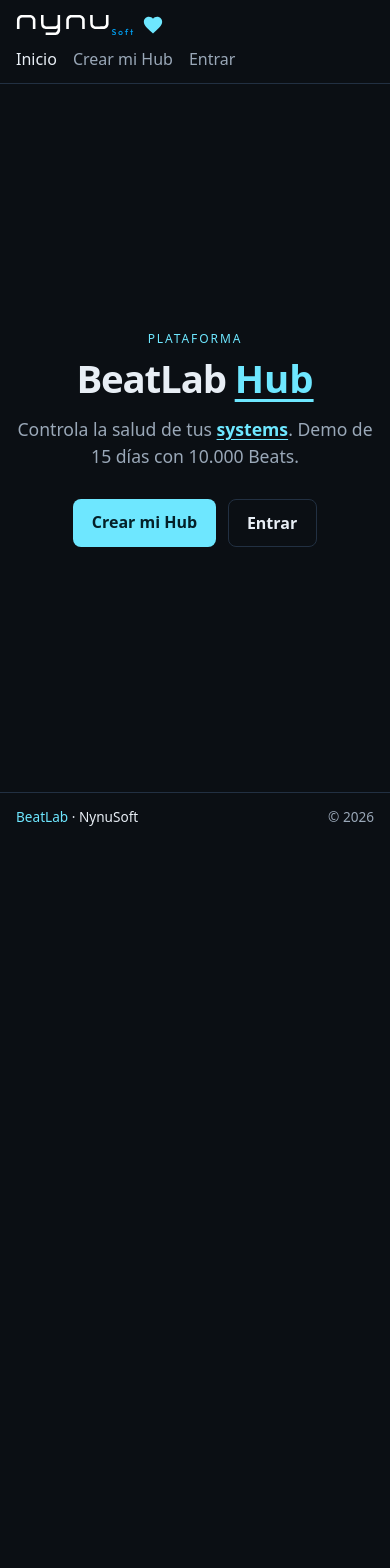
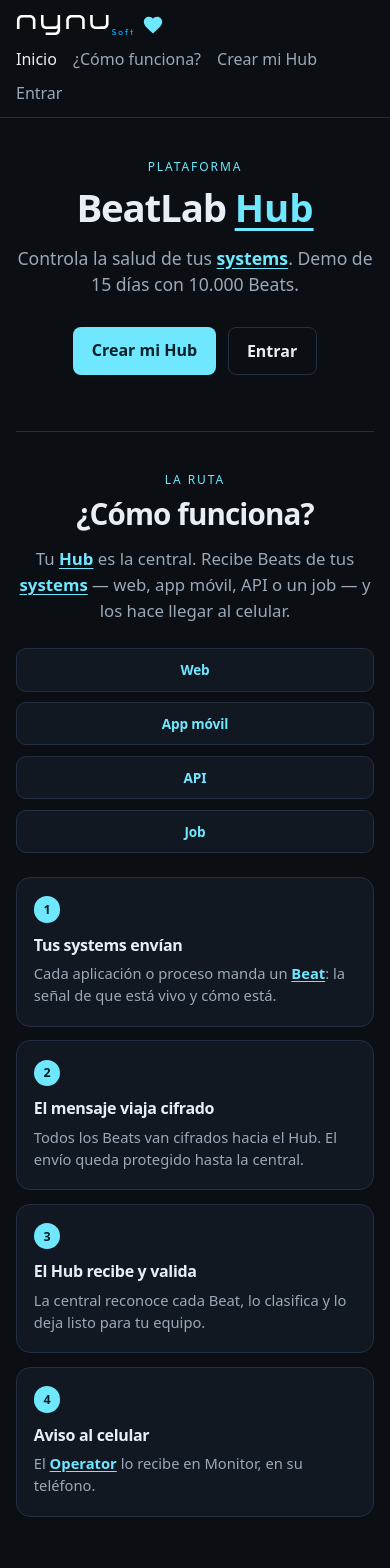
Before and after one commit to asuarezv/beatlab, a React (Vite) app in the folder frontend/: page / in a window 390 px wide. Shown: the top 1568 px of the page. Before the commit the page ends 844 px from the top, so only its background shows below. Built offline with nearby package versions, Linux system fonts and the light colour scheme; no server answers.

Commit message:
Add a public How it works path from Systems to the phone.
Co-authored-by: Cursor <cursoragent@cursor.com>

```diff
--- a/frontend/src/components/PublicShell.jsx
+++ b/frontend/src/components/PublicShell.jsx
@@ -1,4 +1,4 @@
-import { Link, NavLink, Outlet } from "react-router-dom";
+import { Link, NavLink, Outlet, useLocation } from "react-router-dom";
 
 function HeartbeatIcon() {
   return (
@@ -14,6 +14,36 @@ function HeartbeatIcon() {
         d="M12 21.35l-1.45-1.32C5.4 15.36 2 12.28 2 8.5 2 5.42 4.42 3 7.5 3c1.74 0 3.41.81 4.5 2.09C13.09 3.81 14.76 3 16.5 3 19.58 3 22 5.42 22 8.5c0 3.78-3.4 6.86-8.55 11.54L12 21.35z"
       />
     </svg>
+  );
+}
+
+function scrollToComoFunciona() {
+  const section = document.getElementById("como-funciona");
+  if (!section) return;
+  section.focus({ preventScroll: true });
+  const reduce = window.matchMedia("(prefers-reduced-motion: reduce)").matches;
+  section.scrollIntoView({
+    behavior: reduce ? "auto" : "smooth",
+    block: "start",
+  });
+}
+
+function ComoFuncionaLink() {
+  const { pathname } = useLocation();
+
+  function handleClick(event) {
+    if (pathname !== "/") return;
+    event.preventDefault();
+    if (window.location.hash !== "#como-funciona") {
+      window.history.pushState(null, "", "/#como-funciona");
+    }
+    scrollToComoFunciona();
+  }
+
+  return (
+    <Link to="/#como-funciona" onClick={handleClick}>
+      ¿Cómo funciona?
+    </Link>
   );
 }
 
@@ -37,6 +67,7 @@ export default function PublicShell({ children }) {
             <NavLink to="/" end>
               Inicio
             </NavLink>
+            <ComoFuncionaLink />
             <NavLink to="/registro">Crear mi Hub</NavLink>
             <NavLink to="/entrar">Entrar</NavLink>
           </nav>
--- a/frontend/src/hub.css
+++ b/frontend/src/hub.css
@@ -12,6 +12,10 @@
 
 * {
   box-sizing: border-box;
+}
+
+html {
+  scroll-behavior: smooth;
 }
 
 html,
@@ -162,6 +166,12 @@ select {
   width: min(100% - 2rem, 960px);
   margin: 0 auto;
   padding: 2rem 0;
+}
+
+.public-shell-body:has(.landing) {
+  align-items: flex-start;
+  padding-top: 2.5rem;
+  padding-bottom: 3.5rem;
 }
 
 .public-footer {
@@ -394,7 +404,12 @@ input.invalid {
 
 .landing {
   text-align: center;
+  width: 100%;
+}
+
+.landing-hero {
   width: min(100%, 34rem);
+  margin: 0 auto;
 }
 
 .heartbeat {
@@ -424,6 +439,10 @@ input.invalid {
 }
 
 @media (prefers-reduced-motion: reduce) {
+  html {
+    scroll-behavior: auto;
+  }
+
   .heartbeat {
     animation: none;
   }
@@ -466,6 +485,111 @@ input.invalid {
 
 .landing-ghost:hover {
   border-color: var(--accent);
+}
+
+.landing-how {
+  margin-top: 3.5rem;
+  padding-top: 2.4rem;
+  border-top: 1px solid var(--line);
+  scroll-margin-top: 1.25rem;
+}
+
+.landing-how:focus {
+  outline: none;
+}
+
+.landing-how:focus-visible {
+  outline: 2px solid var(--accent);
+  outline-offset: 6px;
+  border-radius: 8px;
+}
+
+.landing-how h2 {
+  font-size: 1.85rem;
+}
+
+.landing-how-lead {
+  max-width: 36rem;
+  margin: -0.25rem auto 1.5rem;
+  font-size: 1.05rem;
+  line-height: 1.55;
+}
+
+.how-channels {
+  display: grid;
+  grid-template-columns: repeat(4, 1fr);
+  gap: 0.65rem;
+  margin: 0 0 1.5rem;
+}
+
+.how-channel {
+  margin: 0;
+  padding: 0.7rem 0.45rem;
+  border: 1px solid var(--line);
+  border-radius: 10px;
+  background: var(--card);
+  color: var(--accent);
+  font-size: 0.85rem;
+  font-weight: 600;
+  letter-spacing: -0.01em;
+}
+
+.how-steps {
+  list-style: none;
+  margin: 0;
+  padding: 0;
+  display: grid;
+  grid-template-columns: repeat(4, 1fr);
+  gap: 0.85rem;
+  text-align: left;
+}
+
+.how-step {
+  margin: 0;
+  padding: 1.15rem 1.05rem 1.2rem;
+  background: var(--card);
+  border: 1px solid var(--line);
+  border-radius: 14px;
+}
+
+.how-step-num {
+  display: inline-grid;
+  place-items: center;
+  width: 1.65rem;
+  height: 1.65rem;
+  margin-bottom: 0.7rem;
+  border-radius: 999px;
+  background: var(--accent);
+  color: #042028;
+  font-size: 0.78rem;
+  font-weight: 700;
+}
+
+.how-step h3 {
+  margin: 0 0 0.4rem;
+  font-size: 1rem;
+  letter-spacing: -0.02em;
+}
+
+.how-step p {
+  margin: 0;
+  color: var(--muted);
+  font-size: 0.92rem;
+  line-height: 1.5;
+}
+
+@media (max-width: 800px) {
+  .how-steps,
+  .how-channels {
+    grid-template-columns: 1fr 1fr;
+  }
+}
+
+@media (max-width: 480px) {
+  .how-steps,
+  .how-channels {
+    grid-template-columns: 1fr;
+  }
 }
 
 button.glossary-term {
--- a/frontend/src/pages/Landing.jsx
+++ b/frontend/src/pages/Landing.jsx
@@ -1,9 +1,57 @@
-import { Link } from "react-router-dom";
+import { useEffect } from "react";
+import { Link, useLocation } from "react-router-dom";
 import GlossaryTerm from "../components/GlossaryTerm.jsx";
 
+const CHANNELS = ["Web", "App móvil", "API", "Job"];
+
+const STEPS = [
+  {
+    title: "Tus systems envían",
+    body: (
+      <>
+        Cada aplicación o proceso manda un{" "}
+        <GlossaryTerm termId="beat">Beat</GlossaryTerm>: la señal de que está
+        vivo y cómo está.
+      </>
+    ),
+  },
+  {
+    title: "El mensaje viaja cifrado",
+    body: "Todos los Beats van cifrados hacia el Hub. El envío queda protegido hasta la central.",
+  },
+  {
+    title: "El Hub recibe y valida",
+    body: "La central reconoce cada Beat, lo clasifica y lo deja listo para tu equipo.",
+  },
+  {
+    title: "Aviso al celular",
+    body: (
+      <>
+        El <GlossaryTerm termId="operator">Operator</GlossaryTerm> lo recibe en
+        Monitor, en su teléfono.
+      </>
+    ),
+  },
+];
+
 export default function Landing() {
+  const { hash } = useLocation();
+
+  useEffect(() => {
+    if (hash !== "#como-funciona") return;
+    const section = document.getElementById("como-funciona");
+    if (!section) return;
+    section.focus({ preventScroll: true });
+    const reduce = window.matchMedia("(prefers-reduced-motion: reduce)").matches;
+    section.scrollIntoView({
+      behavior: reduce ? "auto" : "smooth",
+      block: "start",
+    });
+  }, [hash]);
+
   return (
     <main className="landing">
+      <section className="landing-hero">
         <p className="eyebrow">Plataforma</p>
         <h1>
           BeatLab <GlossaryTerm termId="hub">Hub</GlossaryTerm>
@@ -21,6 +69,40 @@ export default function Landing() {
             Entrar
           </Link>
         </div>
+      </section>
+
+      <section
+        id="como-funciona"
+        className="landing-how"
+        tabIndex={-1}
+        aria-labelledby="como-funciona-title"
+      >
+        <p className="eyebrow">La ruta</p>
+        <h2 id="como-funciona-title">¿Cómo funciona?</h2>
+        <p className="muted landing-how-lead">
+          Tu <GlossaryTerm termId="hub">Hub</GlossaryTerm> es la central. Recibe
+          Beats de tus <GlossaryTerm termId="system">systems</GlossaryTerm> —
+          web, app móvil, API o un job — y los hace llegar al celular.
+        </p>
+        <div className="how-channels">
+          {CHANNELS.map((label) => (
+            <p key={label} className="how-channel">
+              {label}
+            </p>
+          ))}
+        </div>
+        <ol className="how-steps">
+          {STEPS.map((step, index) => (
+            <li key={step.title} className="how-step">
+              <span className="how-step-num" aria-hidden="true">
+                {index + 1}
+              </span>
+              <h3>{step.title}</h3>
+              <p>{step.body}</p>
+            </li>
+          ))}
+        </ol>
+      </section>
     </main>
   );
 }
```
Lines whose indentation alone changed are shown as unchanged.
